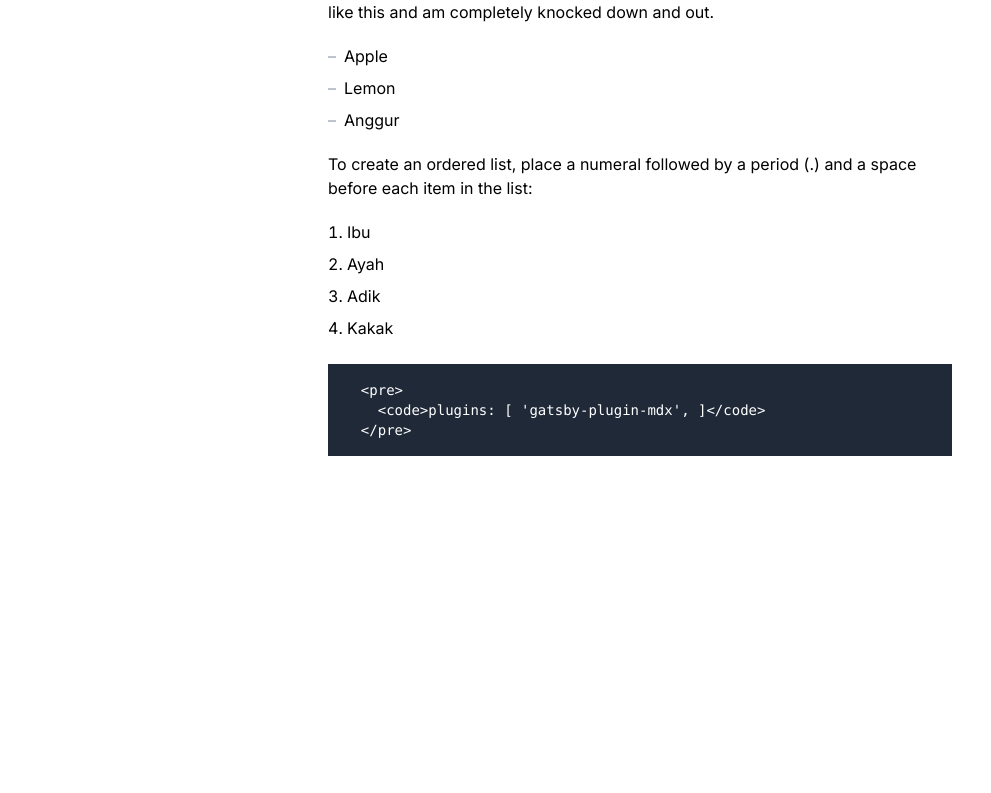
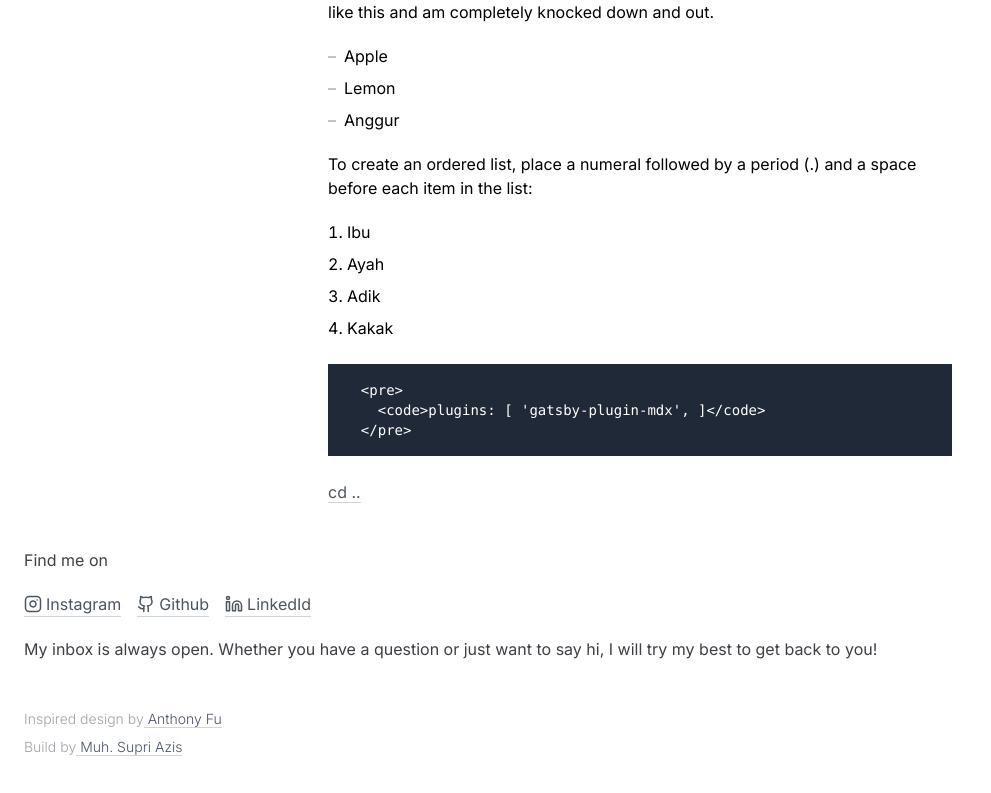
Before and after one commit to muhsupriazis/v3, a Next.js app: page /2022/belajar-react-dasar in a window 1280 px wide. Shown: the part 440-1233 px from the top of the page, without its empty margins (0-991 px from the left). Before the commit the page ends 944 px from the top, so only its background shows below. Built offline with nearby package versions, Linux system fonts and the light colour scheme.

Commit message:
feat:slicing ui home page

```diff
--- /dev/null
+++ b/app/(post)/layout.tsx
@@ -0,0 +1,10 @@
+import { A } from "./components/a";
+
+export default function PostLayout({children}) {
+  return (
+    <article>
+      {children}
+      <A href="/">cd ..</A>
+    </article>
+  );
+}
--- a/app/layout.tsx
+++ b/app/layout.tsx
@@ -1,7 +1,9 @@
 import './globals.css'
 import type { Metadata } from 'next'
 import { Inter } from 'next/font/google'
-
+import { P } from './(post)/components/p'
+import { A } from './(post)/components/a'
+import { GithubIcon, InstagramIcon, LinkedinIcon } from 'lucide-react'
 const inter = Inter({ subsets: ['latin'] })
 
 export const metadata: Metadata = {
@@ -20,6 +22,51 @@ export default function RootLayout({
         <main className="max-w-2xl mx-auto p-6">
           {children}
         </main>
+        <footer className="px-6 text-zinc-700">
+          <div>
+            <P>Find me on</P>
+            <div className="flex gap-4">
+              <A href="https://www.instagram.com/muhsupriazis/">
+                <div className="flex gap-1">
+                  <InstagramIcon width={18} />
+                  <span>
+                    Instagram
+                  </span>
+                </div>
+              </A>
+              <A href="https://www.instagram.com/muhsupriazis/">
+                <div className="flex gap-1">
+                  <GithubIcon width={18} />
+                  <span>
+                    Github
+                  </span>
+                </div>
+              </A>
+              <A href="https://www.instagram.com/muhsupriazis/">
+                <div className="flex gap-1">
+                  <LinkedinIcon width={18} />
+                  <span>
+                    LinkedId
+                  </span>
+                </div>
+              </A>
+            </div>
+            <P>
+              My inbox is always open. Whether you have a question or just want to say hi,
+              I will try my best to get back to you!
+            </P>
+          </div>
+          <div className="py-7">
+            <p className="text-zinc-400 text-sm font-light">
+              Inspired design by
+              <A href="https://antfu.me/"> Anthony Fu </A>
+            </p>
+            <p className="text-zinc-400 text-sm py-2 font-light">
+              Build by
+              <A href="https://antfu.me/"> Muh. Supri Azis </A>
+            </p>
+          </div>
+        </footer>
       </body>
     </html>
   )
--- a/app/page.tsx
+++ b/app/page.tsx
@@ -1,14 +1,45 @@
+import { A } from "./(post)/components/a";
+import Posts from "./posts";
+
+interface PostsType {
+  year: string
+  posts: {
+    slug: string,
+    title: string,
+    date: string,
+    category: string,
+  }[]
+}
+
 async function getData() {
   const res = await fetch(`${process.env.VERCEL_URL}/api/posts`)
   return res.json()
 }
 
 export default async function Home() {
-  const posts = await getData();
+  const data : PostsType[] = await getData();
+
+  function toLongDate(date : string) {
+    const stringDate = new Date(date).toLocaleDateString('en-US', {
+      weekday: 'long',
+      month: 'long',
+      day: 'numeric',
+    });
+    return stringDate;
+  }
 
   return (
     <>
-      <h1>Hello World</h1>
+      {data.map(posts => (
+        <Posts key={posts.year} year={posts.year}>
+          {posts.posts.map(post => (
+            <div className="my-3" key={post.slug}>
+              <A href={`/${posts.year}/${post.slug}`}>{post.title}</A>
+              <p className="text-zinc-300 font-light text-sm">{toLongDate(post.date)} ~ {post.category}</p>
+            </div>
+          ))}
+        </Posts>
+      ))}
     </>
   );
 }
--- /dev/null
+++ b/app/posts.css
@@ -0,0 +1,9 @@
+.card-text {
+  font-family: 'Inter', sans-serif;
+  font-weight: 900;
+  font-size: 110px;
+  line-height: 40px;
+  -webkit-text-stroke-color: #e4e4e7 ;
+  -webkit-text-stroke-width: 0.005em;
+  -webkit-text-fill-color: transparent;
+}
--- /dev/null
+++ b/app/posts.tsx
@@ -0,0 +1,19 @@
+import './posts.css';
+import React from 'react';
+
+export default function Posts({
+  children,
+  year,
+} : {
+  children: React.ReactNode,
+  year: string,
+}) {
+  return (
+    <div>
+      <p className="card-text relative top-7 -z-10">{year}</p>
+      <div>
+        {children}
+      </div>
+    </div>
+  );
+}
--- a/package.json
+++ b/package.json
@@ -14,6 +14,7 @@
     "@next/mdx": "^13.5.4",
     "@types/mdx": "^2.0.8",
     "image-size": "^1.0.2",
+    "lucide-react": "^0.287.0",
     "next": "13.5.4",
     "react": "^18",
     "react-dom": "^18",
```
Also changed, not shown: 1 other file (tests, documents, lock files or other folders).
